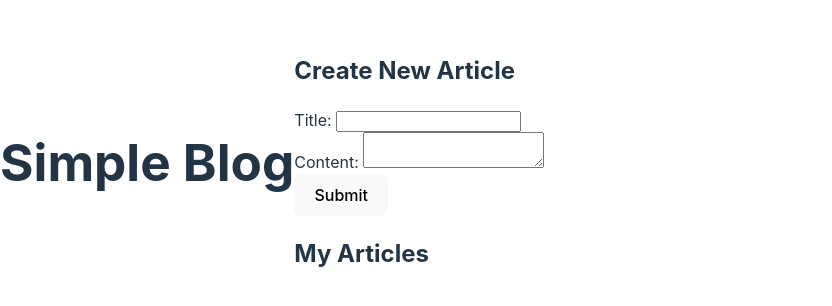
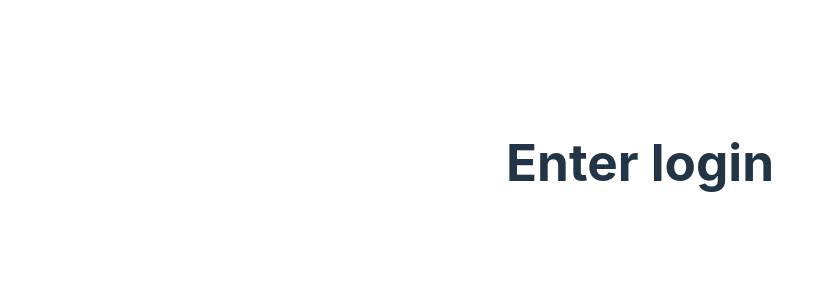
Before and after one commit to 1337estofthe1337/simple-blog, a React (Vite) app in the folder client/: page / in a window 1280 px wide. Shown: the part 238-544 px from the top of the page, without its empty margins (0-832 px from the left). Built offline with nearby package versions, Linux system fonts and the light colour scheme.

Commit message:
reformatting

```diff
--- a/client/index.html
+++ b/client/index.html
@@ -10,35 +10,7 @@
     </style>
 </head>
 <body>
-    <header>
-        <h1>Simple Blog</h1>
-    </header>
-    <main>
-        <section id="article-form">
-            <h2>Create New Article</h2>
-            <form id="article-form">
-                <label for="title">Title:</label>
-                <input type="text" id="title" name="title" required>
-                <br>
-                <label for="content">Content:</label>
-                <textarea id="content" name="content" required></textarea>
-                <br>
-                <button type="submit">Submit</button>
-            </form>
-        </section>
-        <section id="article-list">
-            <h2>My Articles</h2>
-            <ul id="articles">
-                <!-- Articles will be dynamically added here -->
-            </ul>
-        </section>
-    </main>
-    <footer>
-        <!-- Add your footer content here -->
-    </footer>
+    <div id="root"></div>
     <script type="module" src="/src/main.jsx"></script>
-    <script>
-        // Add your JavaScript code here
-    </script>
 </body>
 </html>
--- a/client/src/App.jsx
+++ b/client/src/App.jsx
@@ -1,35 +1,18 @@
-import { useState } from 'react'
-import reactLogo from './assets/react.svg'
-import viteLogo from '/vite.svg'
-import './App.css'
+import React, { useState, Fragment } from 'react';
+import reactLogo from './assets/react.svg';
+import viteLogo from '/vite.svg';
+import './App.css';
+
+// components
+import Login from './components/login.jsx';
 
 function App() {
-  const [count, setCount] = useState(0)
 
     return (
-        <>
-            <div>
-                <a href="https://vitejs.dev" target="_blank">
-                    <img src={viteLogo} className="logo" alt="Vite logo" />
-                </a>
-                <a href="https://react.dev" target="_blank">
-                    <img src={reactLogo} className="logo react" alt="React logo" />
-                </a>
-            </div>
-            <h1>Vite + React</h1>
-            <div className="card">
-                <button onClick={() => setCount((count) => count + 1)}>
-                    count is {count}
-                </button>
-                <p>
-                    Edit <code>src/App.jsx</code> and save to test HMR
-                </p>
-            </div>
-            <p className="read-the-docs">
-                Click on the Vite and React logos to learn more
-            </p>
-        </>
-    )
+        <div>
+            <Login />
+        </div>
+    );
 }
 
-export default App
+export default App;
--- /dev/null
+++ b/client/src/components/login.jsx
@@ -0,0 +1,9 @@
+import React from "react";
+
+const Login = () => {
+    return (
+        <h1>Enter login</h1>
+    );
+}
+
+export default Login;
```
Also changed, not shown: client/src/components/allArticles.jsx (added), client/src/components/article.jsx (added), client/src/components/createArticle.jsx (added), client/src/components/deleteArticle.jsx (added), client/src/components/editArticle.jsx (added), client/src/components/homepage.jsx (added).
